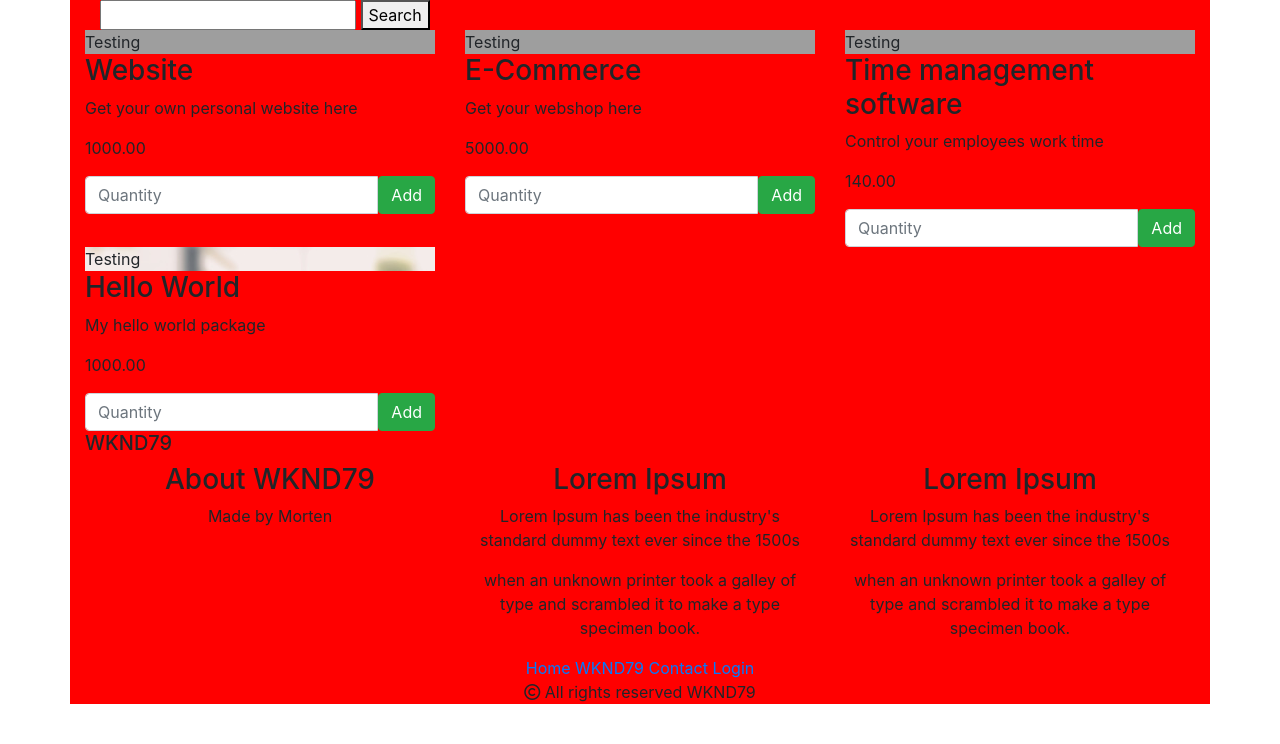
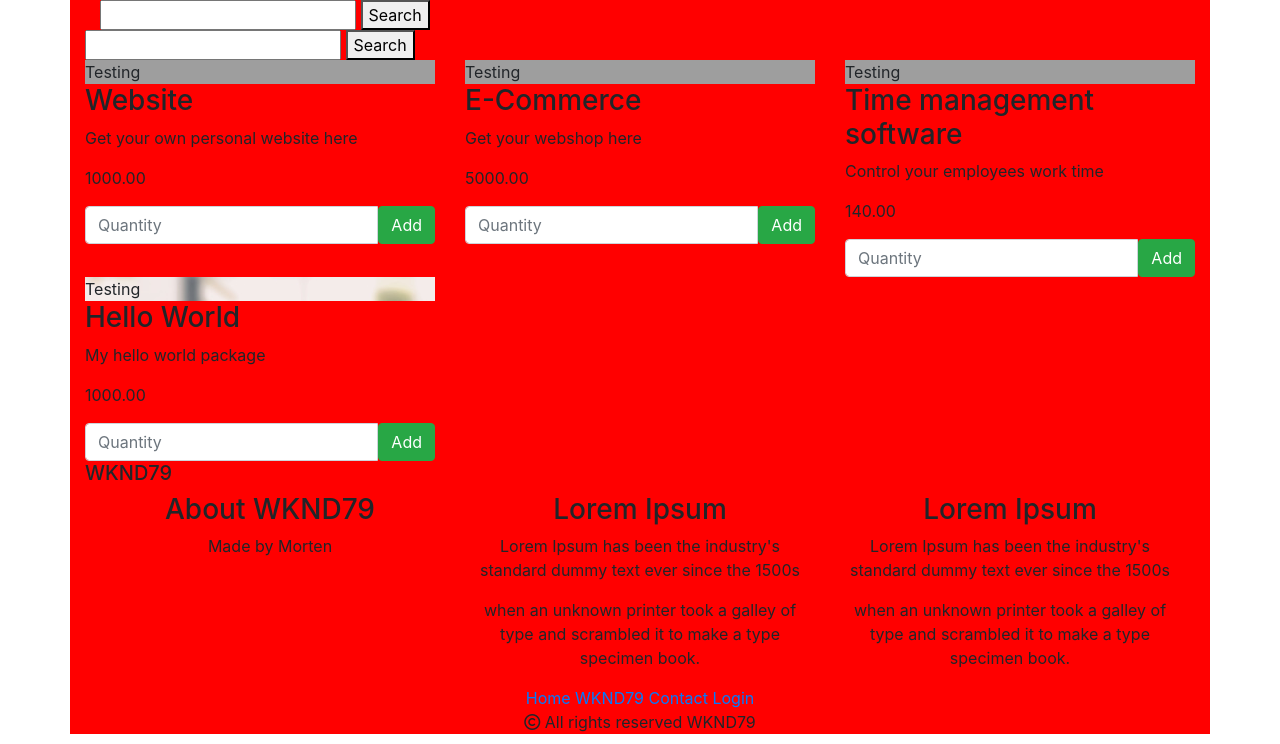
Before and after one commit to weekend79/Account-app, a Django app: page /products/ in a window 1280 px wide. Shown: the part 56-800 px from the top of the page. Run offline with Django 3.2, Linux system fonts and the light colour scheme; data comes from the database, SQL or seed files in the repository; some libraries are stand-ins or nearby versions; grey boxes are pictures that could not be loaded.

Commit message:
added the search bar into products.html

```diff
--- a/products/templates/products.html
+++ b/products/templates/products.html
@@ -2,6 +2,12 @@
 
 
 {% block main %}
+<div class="dispaly">
+    <form method="get" action="{% url 'search' %}">
+        <input type="text" name="q">
+        <button type="submit">Search</button>
+    </form>
+</div>
 <div class="row row-flex">
 {% for product in products %}
 
```
